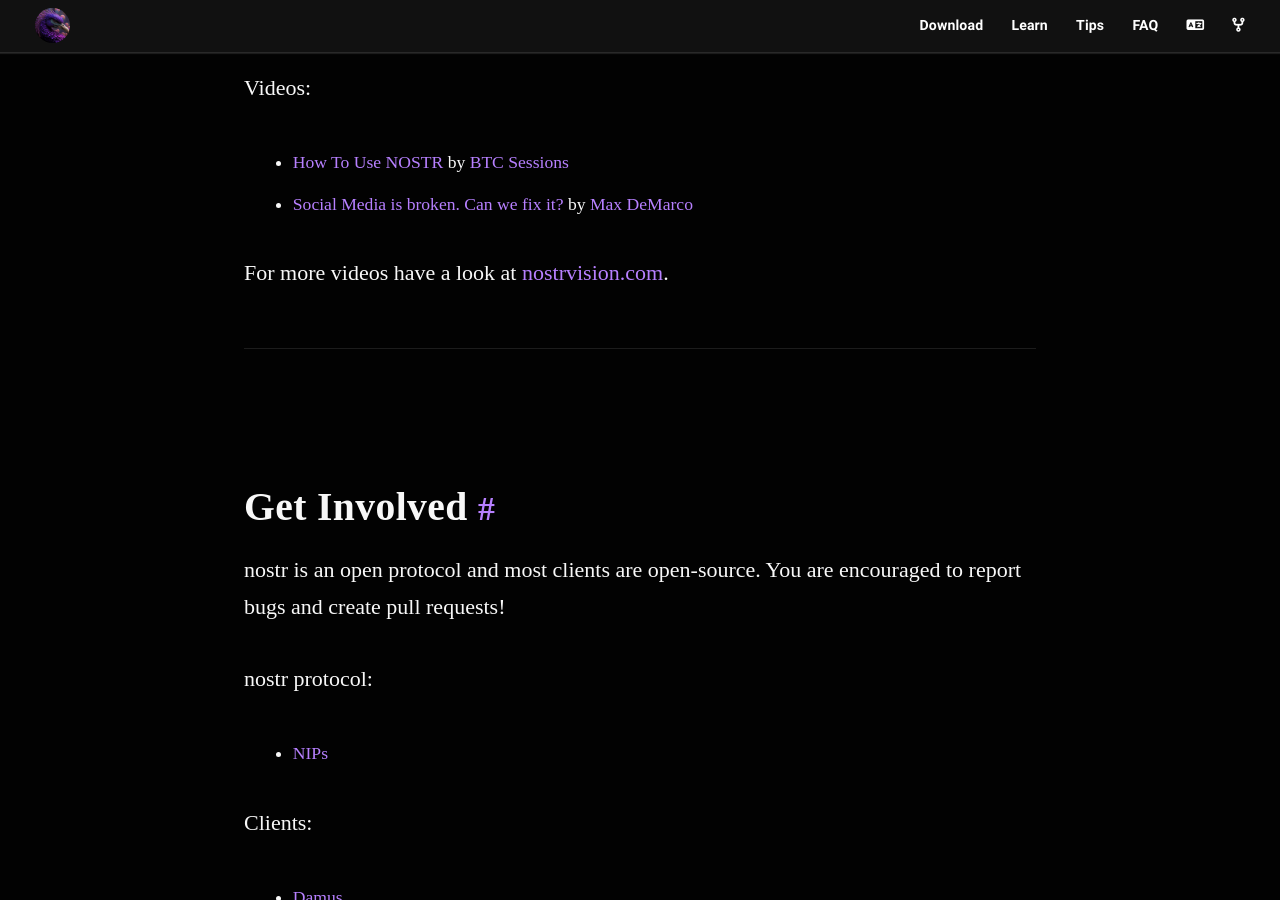
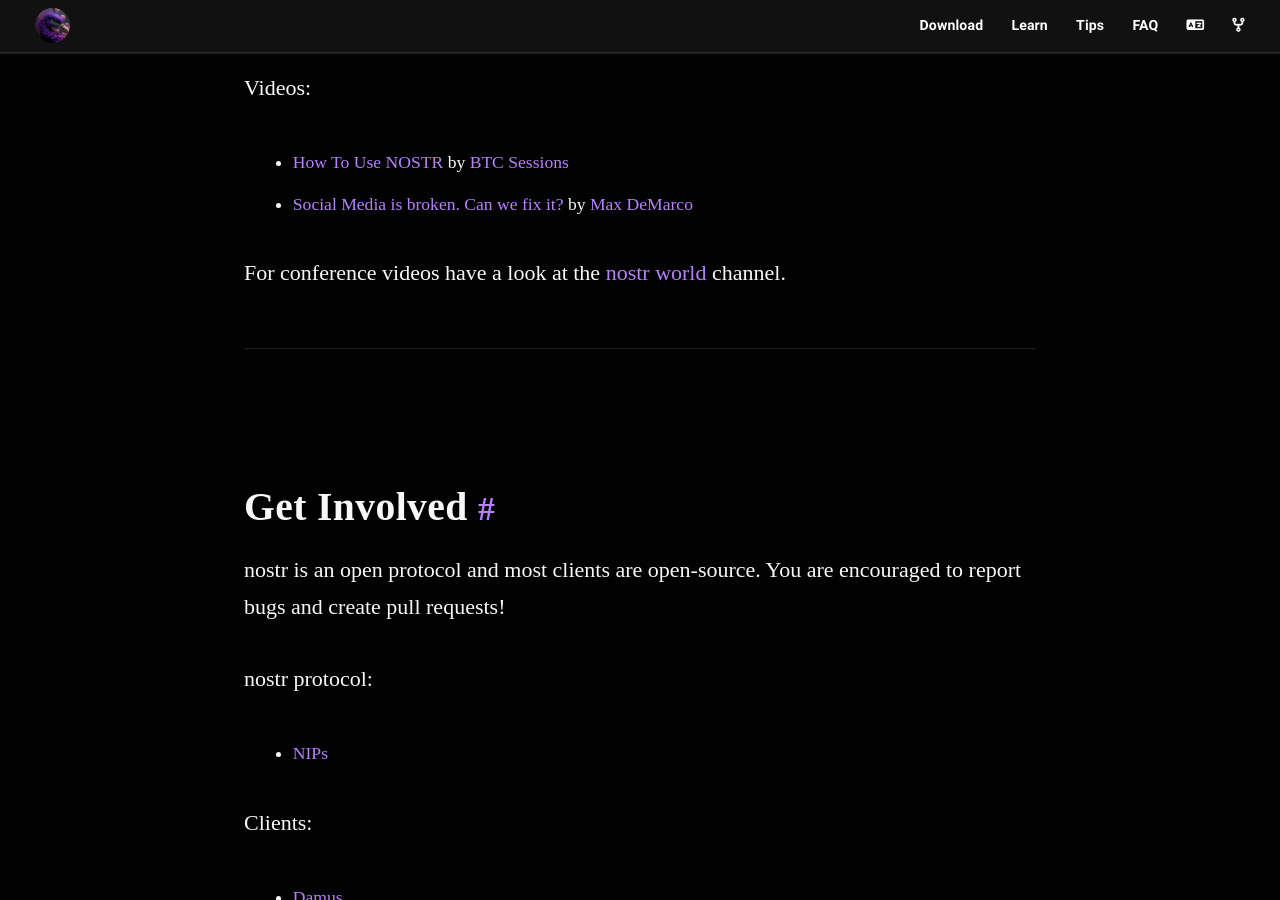
Before and after one commit to nostr-resources/nostr-resources.github.io, a Jekyll site: the page built from index.md, in a window 1280 px wide and 900 px high, scrolled down 19486 px. Built offline with Jekyll 4.4.1, drawn with Linux system fonts in a browser that asks for light colours; some web fonts are replaced.

Commit message:
feat(videos): add link to nostr.world

```diff
--- a/index.md
+++ b/index.md
@@ -531,7 +531,7 @@ Videos:
 - [How To Use NOSTR](https://youtu.be/qn-Zp491t4Y) by [BTC Sessions](nostr:npub1rxysxnjkhrmqd3ey73dp9n5y5yvyzcs64acc9g0k2epcpwwyya4spvhnp8)
 - [Social Media is broken. Can we fix it?](https://youtu.be/aA-jiiepOrE) by [Max DeMarco](nostr:npub1lelkh3hhxw9hdwlcpk6q9t0xt9f7yze0y0nxazvzqjmre3p98x3sthkvyz)
 
-For more videos have a look at [nostrvision.com](https://www.nostrvision.com/).
+For conference videos have a look at the [nostr world](https://www.youtube.com/@nostrworld) channel.
 
 ---
 
```
